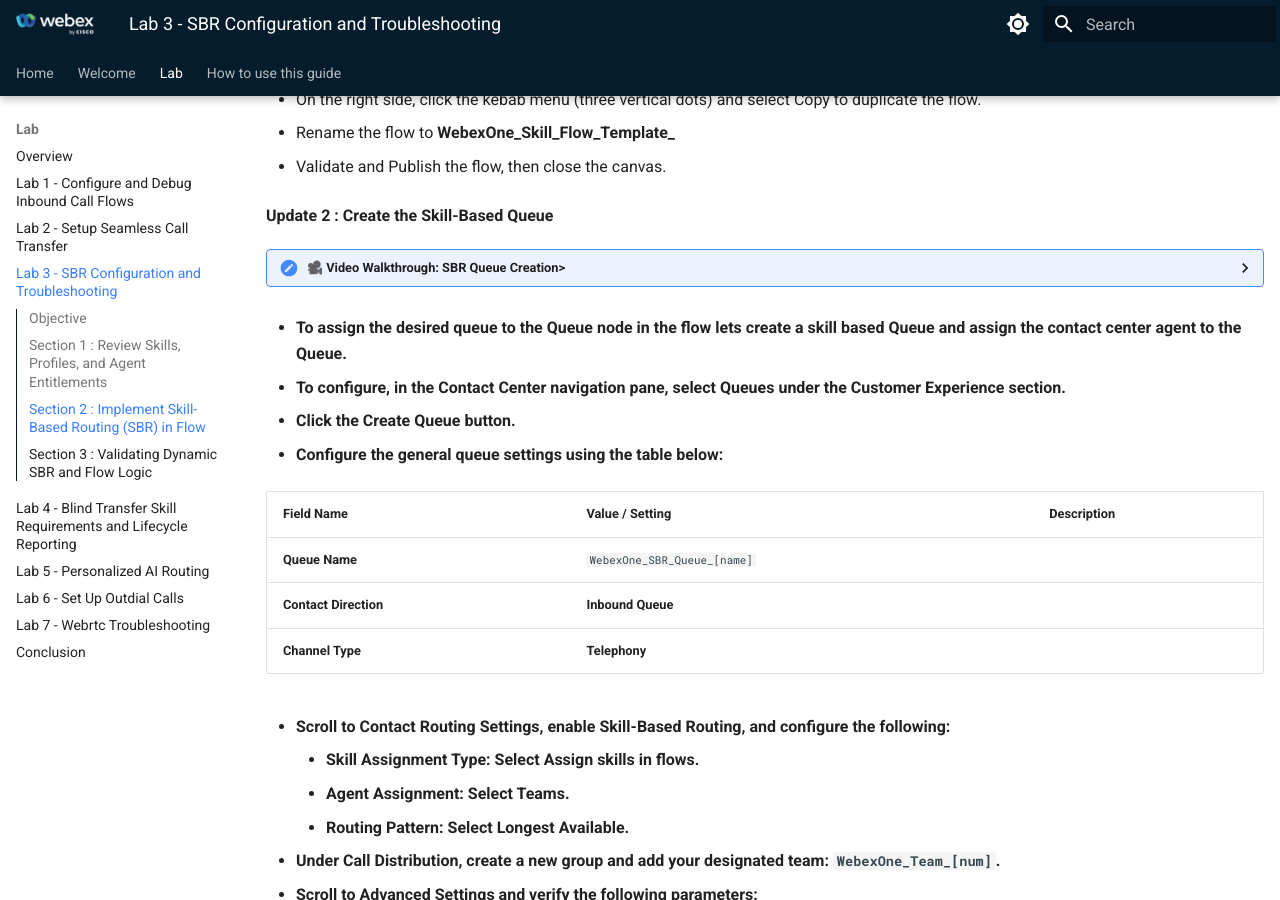
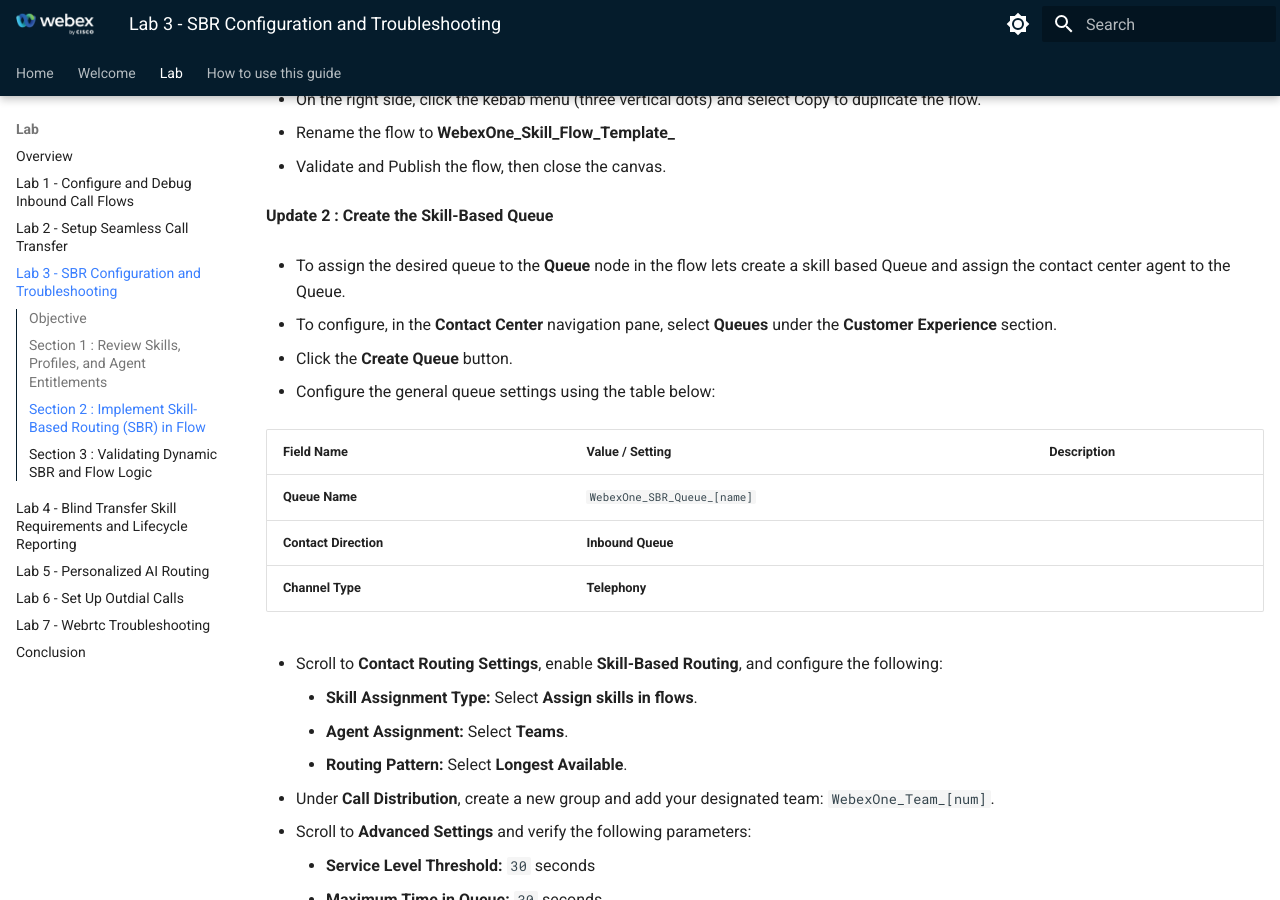
Before and after one commit to WebexCC-SA/LAB-21177, an MkDocs documentation site: the page built from docs/Excercise3.md, in a window 1280 px wide and 900 px high, scrolled down 3066 px. Built offline with MkDocs 1.6.1 and Material for MkDocs 9.7.7, drawn with Linux system fonts in a browser that asks for light colours.

Commit message:
Update Excercise3.md

```diff
--- a/docs/Excercise3.md
+++ b/docs/Excercise3.md
@@ -144,14 +144,6 @@
 - Validate and Publish the flow, then close the canvas.
 
 **Update 2 : Create the Skill-Based Queue**
-
-<details>
-<summary><b>🎥 Video Walkthrough: SBR Queue Creation></summary>
-<br>
-<video style="width: 100%; max-width: 800px; height: auto;" controls controlsList="nodownload" preload="metadata">
-  <source src="https://raw.githubusercontent.com/WebexCC-SA/LAB-21177/main/docs/assets/VD5.mp4" type="video/mp4">
-</video>
-</details>
 
 - To assign the desired queue to the **Queue** node in the flow lets create a skill based Queue and assign the contact center agent to the Queue.
 
```
